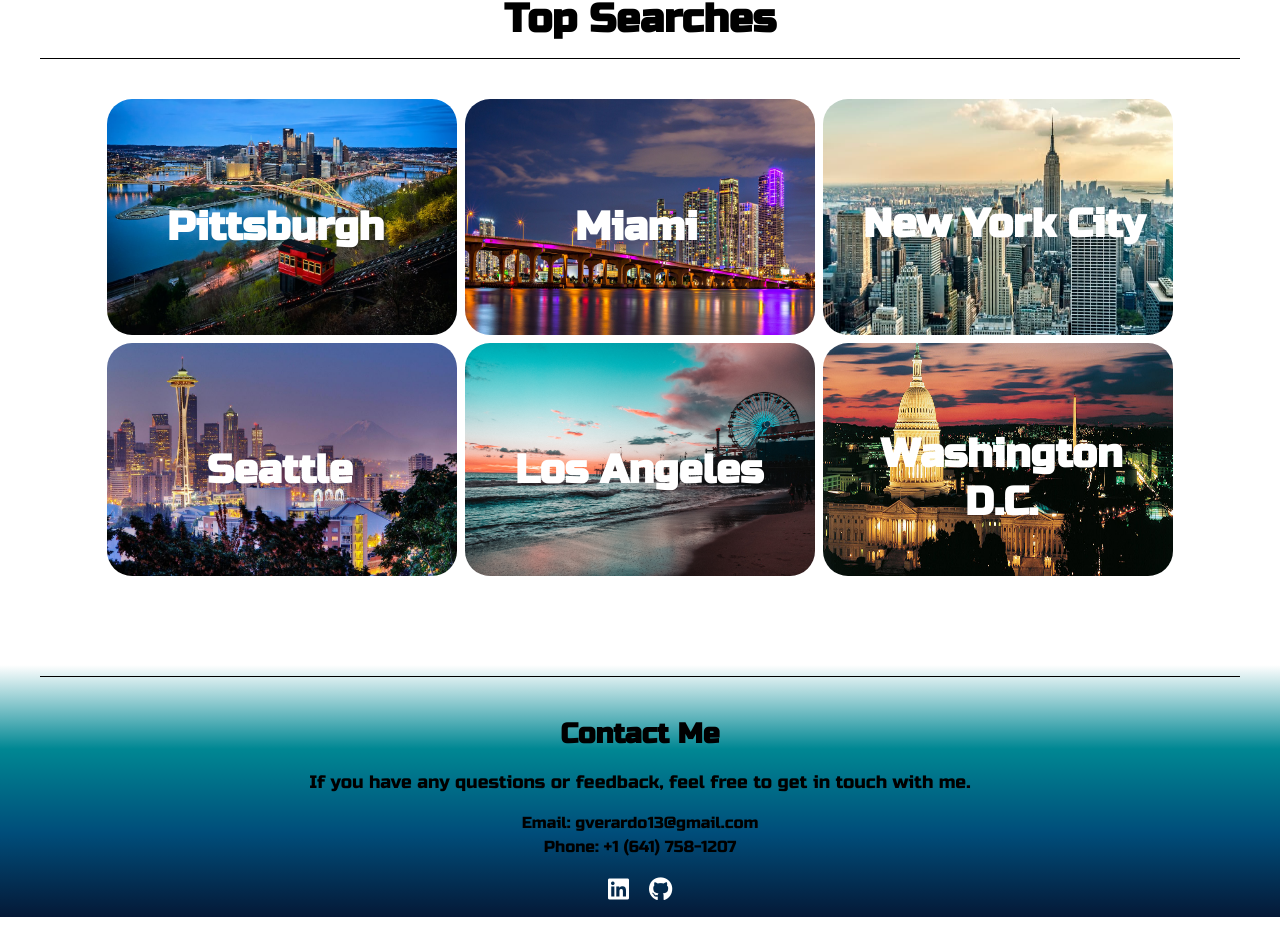
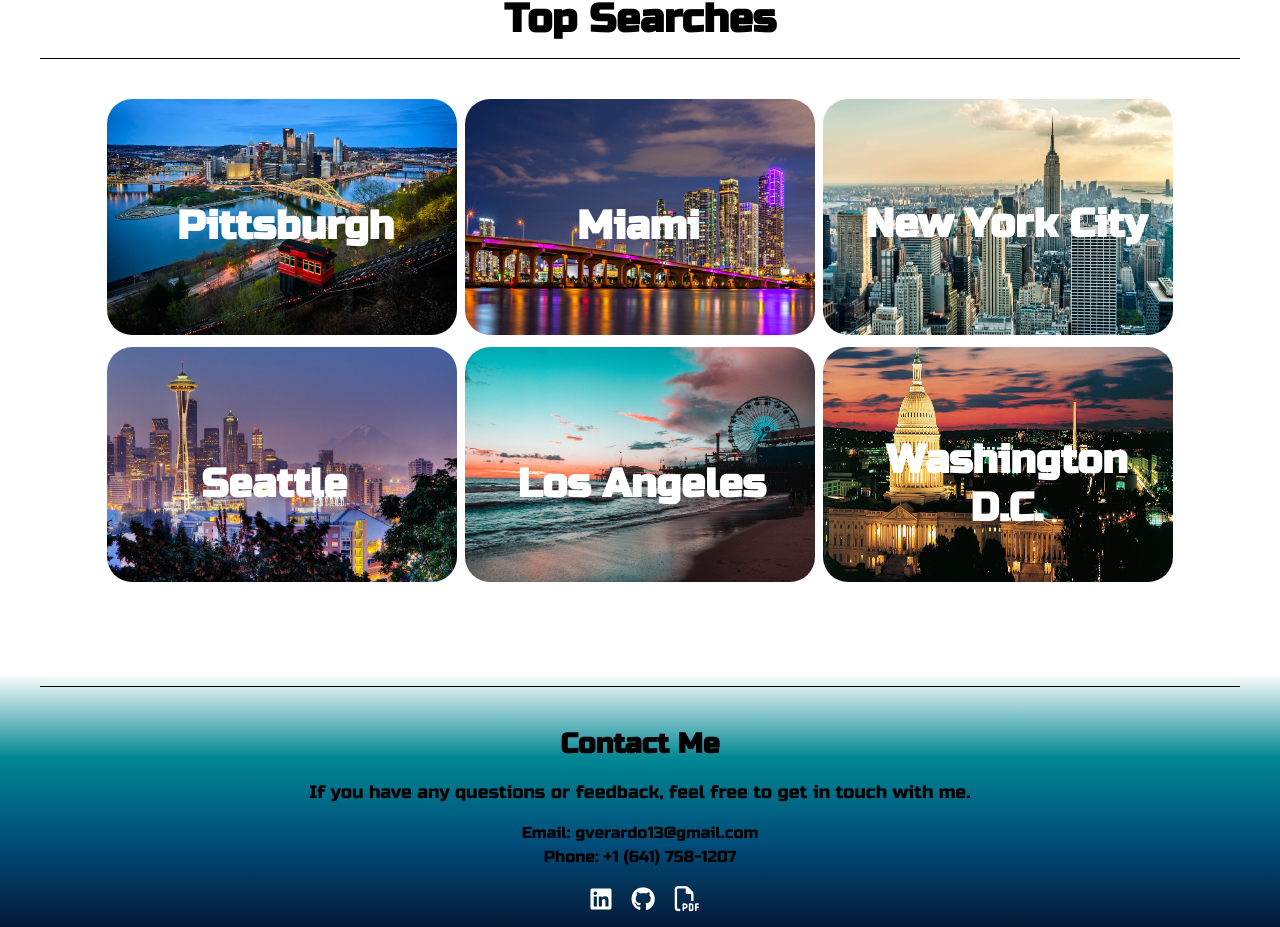
Before and after one commit to guiverardo13/side-project-one, a Vue app in the folder vue/: page / in a window 1280 px wide. Shown: the part 1099-2026 px from the top of the page. Built offline with nearby package versions, Linux system fonts and the light colour scheme; a web font is replaced by a local one.

Commit message:
added a few things

```diff
--- a/vue/package.json
+++ b/vue/package.json
@@ -8,6 +8,7 @@
     "lint": "vue-cli-service lint"
   },
   "dependencies": {
+    "@vueuse/core": "^10.4.1",
     "axios": "^1.5.0",
     "core-js": "^3.8.3",
     "vue": "^3.3.4",
--- a/vue/src/components/AccountCreatedModal.vue
+++ b/vue/src/components/AccountCreatedModal.vue
@@ -46,9 +46,6 @@ export default {
       this.showLoginModal = false;
     },
 
-    handleLoginSuccess() {
-      // ... handle successful login ...
-    },
   },
 };
 </script>
@@ -93,4 +90,5 @@ export default {
   cursor: pointer;
 }
 
+
 </style>
--- a/vue/src/components/BarPage.vue
+++ b/vue/src/components/BarPage.vue
@@ -78,6 +78,7 @@
     <div class="social-icons">
       <a href="https://www.linkedin.com/in/guilhermeverardo/"  target="_blank" class="social-icon"><i class="fa-brands fa-linkedin"></i></a>
       <a href="https://github.com/guiverardo13" target="_blank" class="social-icon"><i class="fa-brands fa-github"></i></a>
+      <a href="https://drive.google.com/uc?id=1UID0Fpt7Rl_OvHpJsiDGTLcyHefAYuw-&export=download" target="_blank" class="resume"><i class="fa-regular fa-file-pdf" style="color: #ffffff;"></i></a>
     </div>
 </div>
     </footer>
--- a/vue/src/components/CityPage.vue
+++ b/vue/src/components/CityPage.vue
@@ -60,6 +60,7 @@
     <div class="social-icons">
       <a href="https://www.linkedin.com/in/guilhermeverardo/"  target="_blank" class="social-icon"><i class="fa-brands fa-linkedin"></i></a>
       <a href="https://github.com/guiverardo13" target="_blank" class="social-icon"><i class="fa-brands fa-github"></i></a>
+      <a href="https://drive.google.com/uc?id=1UID0Fpt7Rl_OvHpJsiDGTLcyHefAYuw-&export=download" target="_blank" class="resume"><i class="fa-regular fa-file-pdf" style="color: #ffffff;"></i></a>
     </div>
 </div>
     </footer>
--- a/vue/src/components/HotelPage.vue
+++ b/vue/src/components/HotelPage.vue
@@ -56,6 +56,7 @@
     <div class="social-icons">
       <a href="https://www.linkedin.com/in/guilhermeverardo/"  target="_blank" class="social-icon"><i class="fa-brands fa-linkedin"></i></a>
       <a href="https://github.com/guiverardo13" target="_blank" class="social-icon"><i class="fa-brands fa-github"></i></a>
+      <a href="https://drive.google.com/uc?id=1UID0Fpt7Rl_OvHpJsiDGTLcyHefAYuw-&export=download" target="_blank" class="resume"><i class="fa-regular fa-file-pdf" style="color: #ffffff;"></i></a>
     </div>
 </div>
     </footer>
--- a/vue/src/views/WelcomePage.vue
+++ b/vue/src/views/WelcomePage.vue
@@ -45,7 +45,7 @@
         </div>
         <div id="items">
           <div class="discover">
-            <i class="fa-solid fa-earth-americas" style="color: #008793;"></i>
+            <i class="fa-solid fa-earth-americas" :class="{ 'rotate-icon': isIconClicked }" style="color: #008793" @click="toggleRotation"></i>
             <div>Discover</div>
             <div class="text text-discover">
               Discover new locations and open up <br>
@@ -54,7 +54,7 @@
               destinations</div>
           </div>
           <div class="plan">
-            <i class="fa-regular fa-pen-to-square" style="color: #008793;"></i>
+            <i class="fa-regular fa-pen-to-square"  :class="{ 'rotate-icon': isIconClicked }" style="color: #008793"  @click="toggleRotation"></i>
             <div>Plan</div>
             <div class="text text-plan">
               Effortlessly plan your dream trips,  <br>
@@ -64,7 +64,7 @@
               a memorable adventure.</div>
           </div>
           <div class="enjoy">
-            <i class="fa-solid fa-champagne-glasses" style="color: #008793;"></i>
+            <i class="fa-solid fa-champagne-glasses"  @click="toggleRotation" :class="{ 'rotate-icon': isIconClicked }" style="color: #008793"></i>
             <div>Enjoy</div>
             <div class="text text-enjoy">
               Joyful moments, laughter, <br>
@@ -80,16 +80,20 @@
         </div>
         <div class="box">
           <div class="city-pictures">
-            <div class="pittsburgh">
+            <div class="pittsburgh"><a href="/city/name/Pittsburgh">
               <img src="../assets/pitt.jpg" alt="Pitt">
+              </a>
               <div class="pittsburgh-text">
                 <a href="/city/name/Pittsburgh">
                   <h4>Pittsburgh</h4>
                 </a>
+
               </div>
             </div>
             <div class="miami">
+              <a href="/city/name/Miami">
                     <img src="../assets/mia.jpg" alt="MIA">
+              </a>
                 <div class="miami-text">
                     <a href="/city/name/Miami">
                       <h4>Miami</h4>
@@ -97,7 +101,9 @@
                 </div>
               </div>
             <div class="nyc">
+              <a href="/city/name/New%20York%20City">
                     <img src="../assets/nyc.jpg" alt="NYC">
+                  </a>
                 <div class="nyc-text">
                     <a href="/city/name/New%20York%20City">
                         <h4>New York City</h4>
@@ -105,7 +111,9 @@
                 </div>
             </div>
             <div class="seattle">
+              <a href="/city/name/Seattle">
                     <img src="../assets/seattle.jpg" alt="Seattle">
+                  </a>
                 <div class="seattle-text">
                     <a href="/city/name/Seattle">
                         <h4>Seattle</h4>
@@ -113,7 +121,9 @@
                 </div>
             </div>
             <div class="los-angeles">
+              <a href="/city/name/Los%20Angeles">
                     <img src="../assets/1.jpg" alt="LA">
+              </a>
                 <div class="la-text">
                     <a href="/city/name/Los%20Angeles">
                         <h4>Los Angeles</h4>
@@ -121,10 +131,12 @@
                 </div>
             </div>
             <div class="dc">
+              <a href="/city/name/Washington%20D.C.">
                     <img src="../assets/dc.jpg" alt="DC">
+                  </a>
                 <div class="dc-text">
                     <a href="/city/name/Washington%20D.C.">
-                        <h4>Washington D.C.</h4>
+                        <h4>Washington <br>D.C.</h4>
                     </a>
                 </div>
             </div>
@@ -142,6 +154,7 @@
             <div class="social-icons">
               <a href="https://www.linkedin.com/in/guilhermeverardo/"  target="_blank" class="social-icon"><i class="fa-brands fa-linkedin"></i></a>
               <a href="https://github.com/guiverardo13" target="_blank" class="social-icon"><i class="fa-brands fa-github"></i></a>
+              <a href="https://drive.google.com/file/d/1UID0Fpt7Rl_OvHpJsiDGTLcyHefAYuw-/view" target="_blank" class="resume"><i class="fa-regular fa-file-pdf" style="color: #ffffff;"></i></a>
             </div>
           </div>
           <div class="footer-background"></div>
@@ -178,6 +191,7 @@
         showLoginModal: false,
         showLikesModal: false,
         likedItems: [], // Initialize likedItems as an empty array
+        isIconClicked: false,
       };
     },
 
@@ -300,7 +314,11 @@
 
       closeLikeModal() {
       this.showLikesModal = false;
-    }
+    },
+
+    toggleRotation() {
+      this.isIconClicked = !this.isIconClicked;
+    },
   },
 };
   </script>
@@ -510,7 +528,7 @@
     border-bottom: black solid 1px;
   }
 
-  .box .city-pictures{
+  .city-pictures{
     display: flex;
     flex-wrap: wrap;
     justify-content: center;
@@ -520,22 +538,27 @@
 
   .city-pictures img {
     width: 350px;
+    height: 235.55px;
     border-radius: 25px;
   }
 
   .pittsburgh {
   display: flex;
   position: relative;
+  justify-content: center; /* Center horizontally */
+  align-items: center; /* Center vertically */
 }
 
-  .pittsburgh-text {
+/* Style for the h4 text */
+.pittsburgh-text h4 {
+  font-size: 40px;
+  top: 21%;
+  left: 20%;
   position: absolute;
-  top: 13%;
-  margin-left: 40px;
-  font-size: 40px;
   color: white;
-  padding: 20px;
+  text-align: center;
 }
+
 
   .pittsburgh a {
     color: white;
@@ -549,15 +572,17 @@
   .miami {
   display: flex;
   position: relative;
+  justify-content: center; /* Center horizontally */
+  align-items: center; /* Center vertically */
 }
 
-  .miami-text {
+.miami-text h4 {
+  font-size: 40px;
+  top: 21%;
+  left: 32%;
   position: absolute;
-  top: 13%;
-  margin-left: 90px;
-  font-size: 40px;
   color: white;
-  padding: 20px;
+  text-align: center;
 }
 
   .miami a {
@@ -572,15 +597,18 @@
   .nyc {
   display: flex;
   position: relative;
+  justify-content: center; /* Center horizontally */
+  align-items: center; /* Center vertically */
 }
 
-  .nyc-text {
+
+.nyc-text h4 {
+  font-size: 40px;
+  top: 20%;
+  left: 12%;
   position: absolute;
-    top: 12%;
-    margin-left: 20px;
-    font-size: 40px;
   color: white;
-    padding: 20px;
+  text-align: center;
 }
 
   .nyc a {
@@ -595,15 +623,17 @@
   .seattle {
   display: flex;
   position: relative;
+  justify-content: center; /* Center horizontally */
+  align-items: center; /* Center vertically */
 }
 
-  .seattle-text {
+.seattle-text h4 {
+  font-size: 40px;
+  top: 25%;
+  left: 27%;
   position: absolute;
-    top: 13%;
-    margin-left: 80px;
-    font-size: 40px;
   color: white;
-    padding: 20px;
+  text-align: center;
 }
 
   .seattle a {
@@ -618,16 +648,19 @@
   .los-angeles {
   display: flex;
   position: relative;
+  justify-content: center; /* Center horizontally */
+  align-items: center; /* Center vertically */
 }
 
-  .la-text {
+.la-text h4 {
+  font-size: 40px;
+  top: 25%;
+  left: 15%;
   position: absolute;
-    top: 13%;
-    margin-left: 30px;
-    font-size: 40px;
   color: white;
-    padding: 20px;
+  text-align: center;
 }
+
 
   .los-angeles a {
     color: white;
@@ -638,19 +671,22 @@
     color: #cfc8c8;
   }
 
+
   .dc {
   display: flex;
   position: relative;
+  justify-content: center; /* Center horizontally */
+  align-items: center; /* Center vertically */
 }
 
-  .dc-text {
+
+  .dc-text h4 {
+    font-size: 40px;
+  top: 15%;
+  left: 18%;
   position: absolute;
+  color: white;
   text-align: center;
-    top: 6%;
-    margin-left: 7px;
-    font-size: 40px;
-    color: white;
-    padding: 20px;
   }
 
   .dc a {
@@ -660,8 +696,8 @@
 
   .dc a :hover{
     color: #cfc8c8;
-  }
-
+  } */
+   */
   .container-footer {
     position: relative;
     padding: 0;
@@ -690,6 +726,15 @@
   margin: 5px 0;
 }
 
+.fa-file-pdf {
+  font-size: 25px;
+  padding-left: 10px;
+
+}
+
+.fa-file-pdf:hover {
+  cursor: pointer;
+}
 .social-icons {
   margin-top: 20px;
 }
@@ -729,4 +774,44 @@
 .item:hover {
   color: #00AFEF;
 }
+
+.city-pictures img {
+    width: 350px;
+    border-radius: 25px;
+    transition: transform 0.3s ease; /* Add a smooth transition */
+  }
+
+  /* Apply zoom effect on hover */
+  .city-pictures img:hover {
+    transform: scale(1.1); /* Enlarge the image on hover */
+  }
+
+  .fa-earth-americas,
+  .fa-pen-to-square,
+  .fa-champagne-glasses {
+    transition: transform 0.3s ease; /* Add a smooth transition */
+  }
+
+  /* Apply zoom effect on hover */
+  .fa-earth-americas:hover,
+  .fa-pen-to-square:hover,
+  .fa-champagne-glasses:hover {
+    transform: scale(1.3); /* Enlarge the image on hover */
+    cursor: pointer;
+  }
+
+
+  .rotate-icon {
+  animation: rotate 2s linear infinite;
+}
+
+@keyframes rotate {
+  0% {
+    transform: rotate(0deg);
+  }
+  100% {
+    transform: rotate(360deg);
+  }
+}
+
   </style>
```
Also changed, not shown: vue/src/components/LoginModal.vue (+22 -3 lines), vue/src/components/RegisterUserModal.vue (+24 -8 lines), 2 other files (tests, documents, lock files or other folders). Lines whose indentation alone changed are shown as unchanged.
